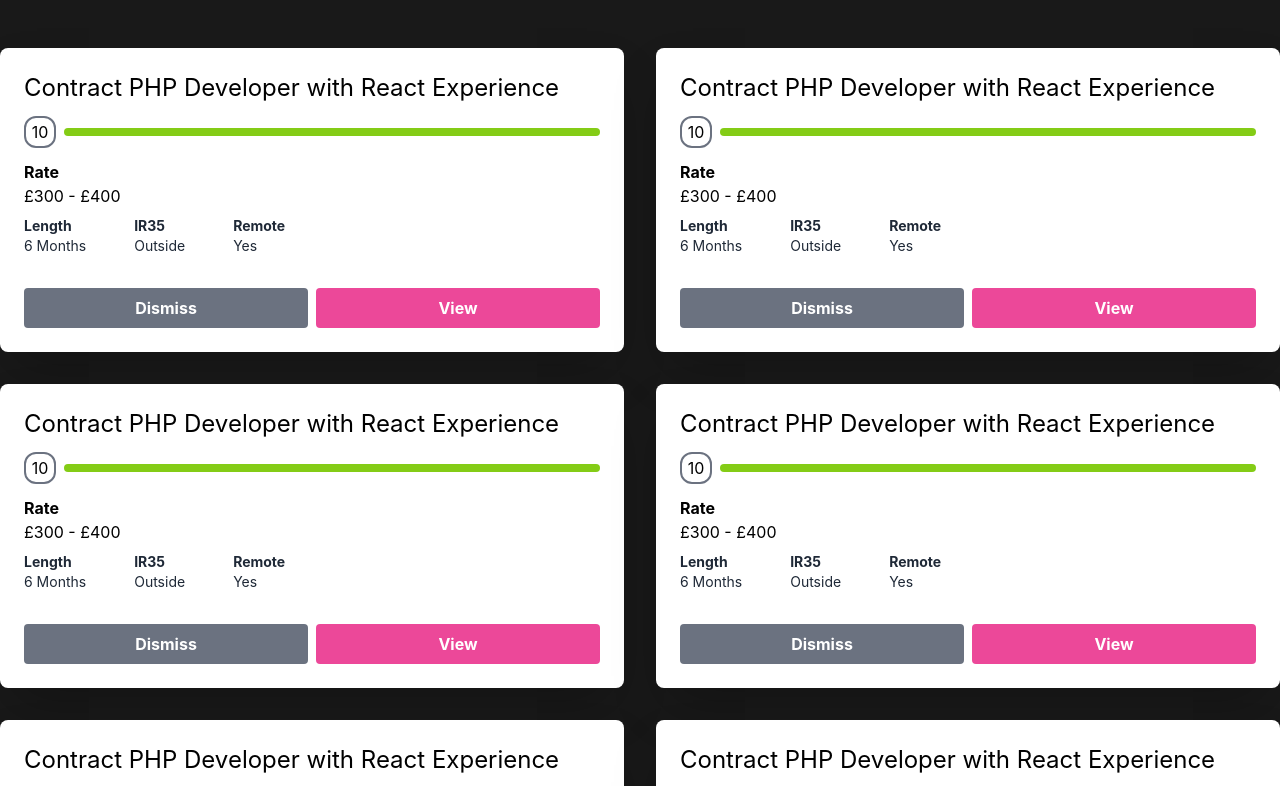
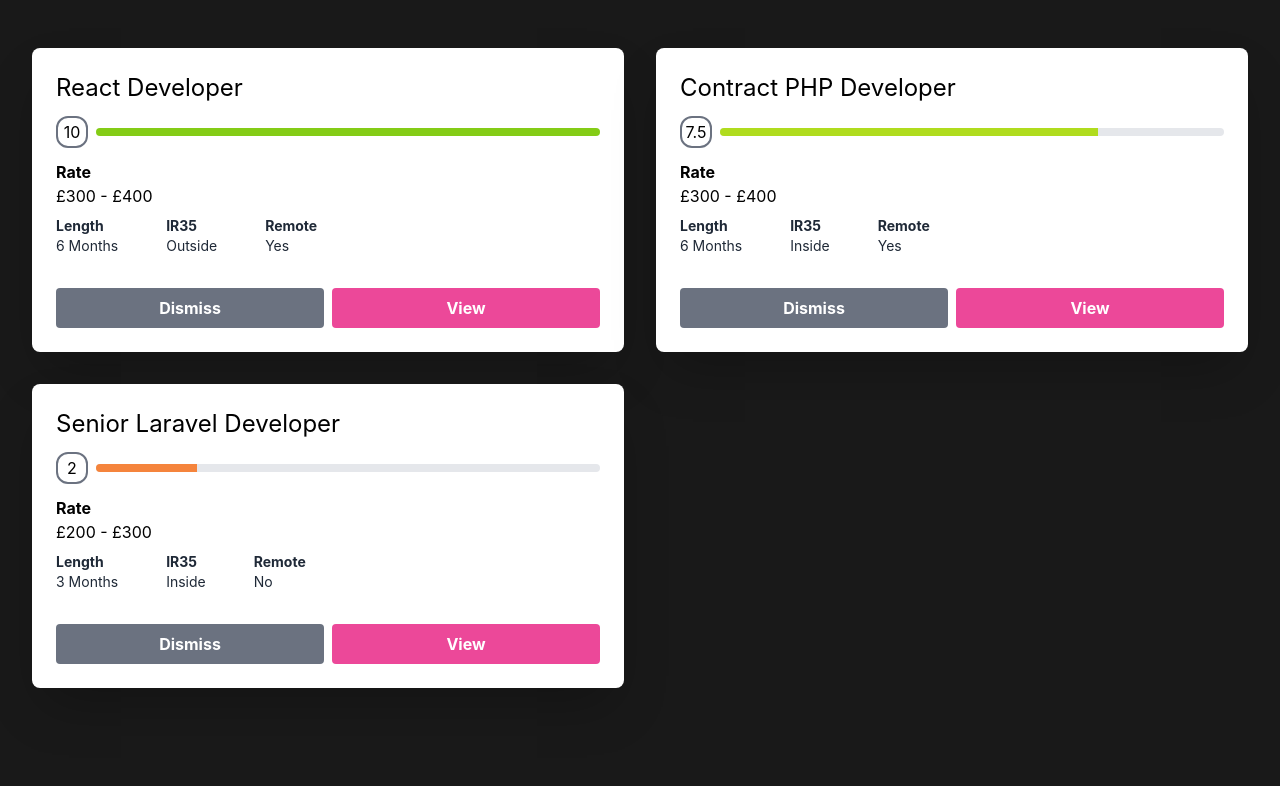
Before and after one commit to elipettingale/work-scout-2, a React (Create React App) app in the folder frontend/: page / in a window 1280 px wide. Shown: the top 786 px of the page. Built offline with nearby package versions, Linux system fonts and the light colour scheme.

Commit message:
refactor to map data

```diff
--- a/frontend/src/App.js
+++ b/frontend/src/App.js
@@ -3,7 +3,7 @@
 function App() {
   return (
     <div className="app min-h-screen">
-      <div className="max-w-screen-xl mx-auto py-12">
+      <div className="max-w-screen-xl mx-auto py-12 px-8">
         <Jobs />
       </div>
     </div>
--- /dev/null
+++ b/frontend/src/components/common/modal.jsx
@@ -0,0 +1,10 @@
+import React, { Component } from "react";
+
+class Modal extends Component {
+  state = {};
+  render() {
+    return <div className="modal">{this.props.children}</div>;
+  }
+}
+
+export default Modal;
--- a/frontend/src/components/job.jsx
+++ b/frontend/src/components/job.jsx
@@ -3,23 +3,23 @@
 import Rating from "./common/rating";
 
 function Job(props) {
+  const { title, rating, info } = props.data;
+
   return (
     <div className="job">
       <div className="mb-3">
-        <p className="job__title">
-          Contract PHP Developer with React Experience
-        </p>
+        <p className="job__title">{title}</p>
       </div>
       <div className="mb-3">
-        <Rating value={10} />
+        <Rating value={rating} />
       </div>
       <div className="job__info mb-2">
-        <Info label="Rate" value="£300 - £400" />
+        <Info label="Rate" value={info.rate} />
       </div>
       <div className="job__info-sub mb-8">
-        <Info label="Length" value="6 Months" />
-        <Info label="IR35" value="Outside" />
-        <Info label="Remote" value="Yes" />
+        <Info label="Length" value={info.length} />
+        <Info label="IR35" value={info.ir35} />
+        <Info label="Remote" value={info.remote} />
       </div>
       <div className="flex">
         <button className="button flex-1 mr-2">Dismiss</button>
--- a/frontend/src/components/jobs.jsx
+++ b/frontend/src/components/jobs.jsx
@@ -2,17 +2,49 @@
 import Job from "./job";
 
 class Jobs extends Component {
-  state = {};
+  state = {
+    jobs: [
+      {
+        id: 1,
+        title: "React Developer",
+        rating: 10,
+        info: {
+          rate: "£300 - £400",
+          length: "6 Months",
+          ir35: "Outside",
+          remote: "Yes",
+        },
+      },
+      {
+        id: 2,
+        title: "Contract PHP Developer",
+        rating: 7.5,
+        info: {
+          rate: "£300 - £400",
+          length: "6 Months",
+          ir35: "Inside",
+          remote: "Yes",
+        },
+      },
+      {
+        id: 3,
+        title: "Senior Laravel Developer",
+        rating: 2,
+        info: {
+          rate: "£200 - £300",
+          length: "3 Months",
+          ir35: "Inside",
+          remote: "No",
+        },
+      },
+    ],
+  };
   render() {
     return (
       <div className="grid grid-cols-2 grid-flow-rows gap-8">
-        <Job>Job 1</Job>
-        <Job>Job 2</Job>
-        <Job>Job 3</Job>
-        <Job>Job 4</Job>
-        <Job>Job 5</Job>
-        <Job>Job 6</Job>
-        <Job>Job 7</Job>
+        {this.state.jobs.map((job) => (
+          <Job key={job.id} data={job}></Job>
+        ))}
       </div>
     );
   }
```
